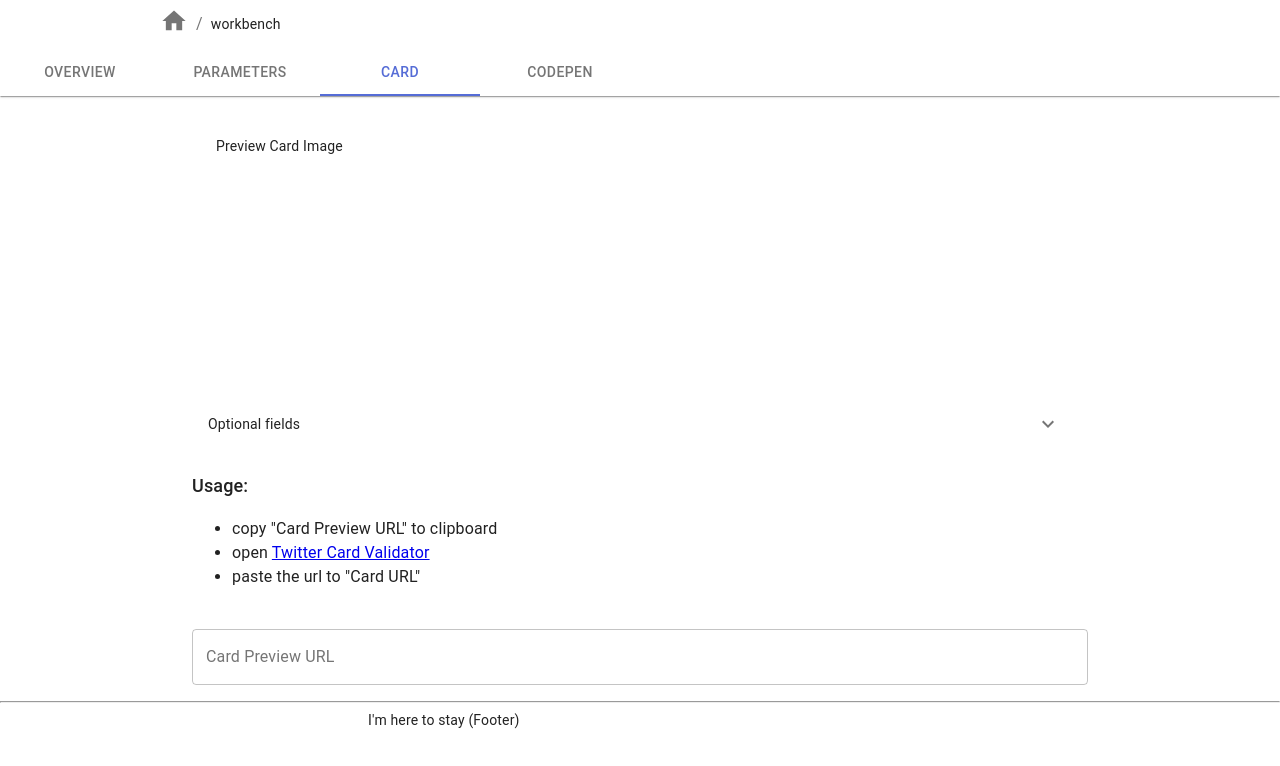
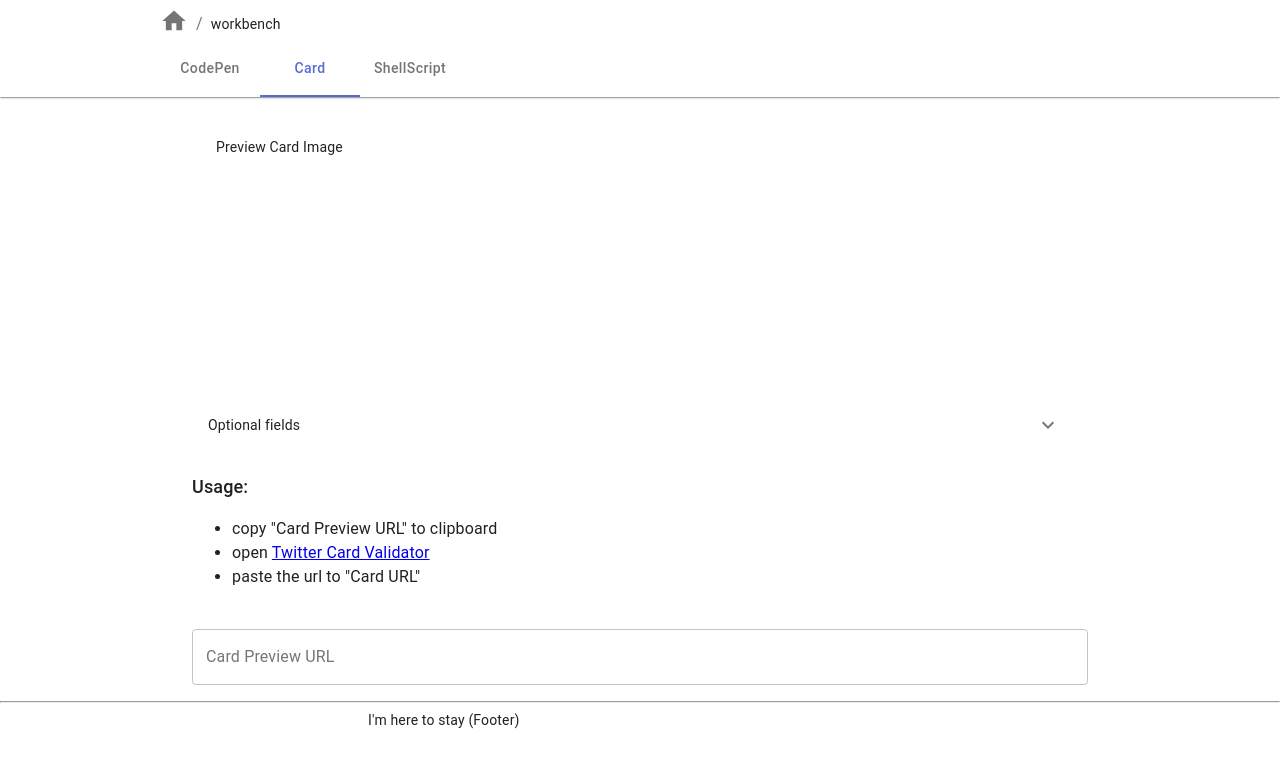
Before and after one commit to hankei6km/image-url-workbench, a Next.js app: page /card in a window 1280 px wide. Shown: the top 766 px of the page. Built offline with nearby package versions, Linux system fonts and the light colour scheme.

Commit message:
Add groupTab filed to breadCrumbsPath
It use to define group tab in current path.

```diff
--- a/components/Layout.tsx
+++ b/components/Layout.tsx
@@ -79,6 +79,7 @@ const useStyles = makeStyles((theme) => ({
           }
         }
       }
+    }
   },
   GroupTabPanel: {
     display: 'flex',
@@ -112,7 +113,6 @@ const useStyles = makeStyles((theme) => ({
       }
     }
   }
-  }
 }));
 
 function HomeLabel({ asUrl }: { asUrl: string }): React.ReactElement {
@@ -139,6 +139,18 @@ function HomeLabel({ asUrl }: { asUrl: string }): React.ReactElement {
   return <HomeIcon className="HomePathIcon" />;
 }
 
+type TabLink = { label: string; href: string };
+type TabLinks = TabLink[];
+const tabLinksWorkBench: TabLinks = [
+  { label: 'Overview', href: '/overview' },
+  { label: 'Parameters', href: '/parameters' }
+];
+const tabLinksTryItOn: TabLinks = [
+  { label: 'CodePen', href: '/codepen' },
+  { label: 'Card', href: '/card' },
+  { label: 'ShellScript', href: '/shellscript' }
+];
+
 type BreadCrumbsItem = {
   label: React.ReactNode;
   href: string;
@@ -147,6 +159,7 @@ type BreadCrumbsItem = {
 type BreadCrumbsPath = {
   path: BreadCrumbsItem[];
   current: BreadCrumbsItem;
+  groupTab?: TabLinks;
 };
 
 const breadCrumbsPath: BreadCrumbsPath[] = [
@@ -159,19 +172,23 @@ const breadCrumbsPath: BreadCrumbsPath[] = [
   },
   {
     path: [{ label: <HomeLabel asUrl="/overview" />, href: '/' }],
-    current: { label: 'workbench', href: '/overview' }
+    current: { label: 'workbench', href: '/overview' },
+    groupTab: tabLinksWorkBench
   },
   {
     path: [{ label: <HomeLabel asUrl="/parameters" />, href: '/' }],
-    current: { label: 'workbench', href: '/parameters' }
+    current: { label: 'workbench', href: '/parameters' },
+    groupTab: tabLinksWorkBench
+  },
+  {
+    path: [{ label: <HomeLabel asUrl="/codepen" />, href: '/' }],
+    current: { label: 'workbench', href: '/codepen' },
+    groupTab: tabLinksTryItOn
   },
   {
     path: [{ label: <HomeLabel asUrl="/card" />, href: '/' }],
-    current: { label: 'workbench', href: '/card' }
-  },
-  {
-    path: [{ label: <HomeLabel asUrl="/codepen" />, href: '/' }],
-    current: { label: 'workbench', href: '/codepen' }
+    current: { label: 'workbench', href: '/card' },
+    groupTab: tabLinksTryItOn
   },
   {
     path: [
@@ -191,20 +208,16 @@ function getCurPath(asPath: string): BreadCrumbsPath {
   return breadCrumbsPath[0];
 }
 
-type TabLink = { label: string; href: string };
-type TabLinks = TabLink[];
-const tabLinks: TabLinks = [
-  { label: 'Overview', href: '/overview' },
-  { label: 'Parameters', href: '/parameters' },
-  { label: 'Card', href: '/card' },
-  { label: 'CodePen', href: '/codepen' }
-];
-
-function getGroupTabValue(asPath: string): number | boolean {
+function getGroupTabValue(
+  asPath: string,
+  tabLinks?: TabLinks
+): number | boolean {
+  if (tabLinks) {
     const p = asPath.split('?', 1)[0];
     const idx = tabLinks.findIndex(({ href }) => href === p);
     if (idx >= 0) {
       return idx;
+    }
   }
   return false;
 }
@@ -218,11 +231,19 @@ function existGroupTabPanel(asPath: string) {
   );
 }
 
-function GroupTabPanel({ asPath }: { asPath: string }) {
+function GroupTabPanel({
+  tabLinks,
+  asPath
+}: {
+  tabLinks?: TabLinks;
+  asPath: string;
+}) {
   const classes = useStyles();
-  const [value] = useState<number | boolean>(getGroupTabValue(asPath));
+  const [value] = useState<number | boolean>(
+    getGroupTabValue(asPath, tabLinks)
+  );
 
-  if (existGroupTabPanel(asPath)) {
+  if (tabLinks && existGroupTabPanel(asPath)) {
     return (
       <Paper className={classes.GroupTabPanel} square elevation={0}>
         <Box>
@@ -317,7 +338,7 @@ const Layout = ({ children, title = 'This is the default title' }: Props) => {
             </Box>
           )}
         </Toolbar>
-        <GroupTabPanel asPath={router.asPath} />
+        <GroupTabPanel tabLinks={curPath.groupTab} asPath={router.asPath} />
       </Paper>
       <div>{children}</div>
       <footer>
```
Lines whose indentation alone changed are shown as unchanged.
